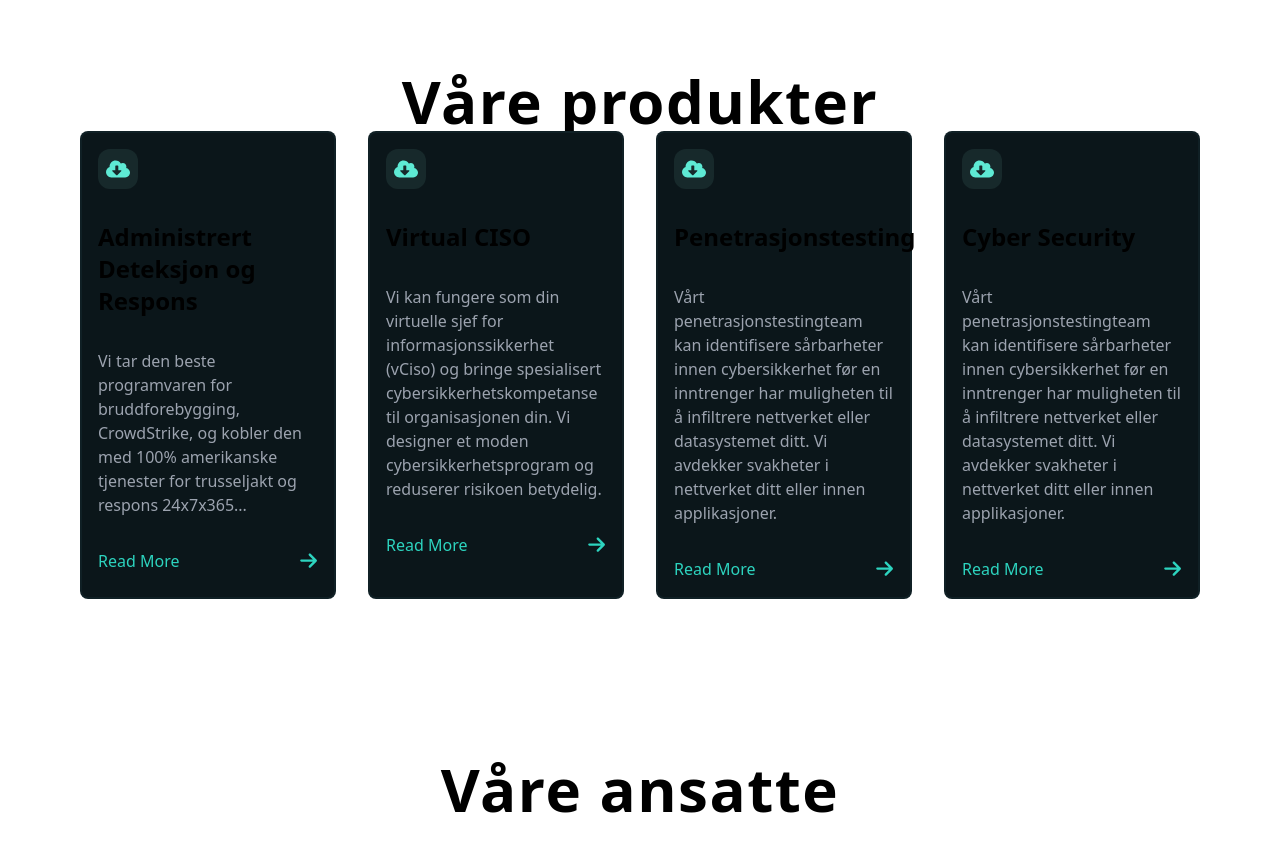
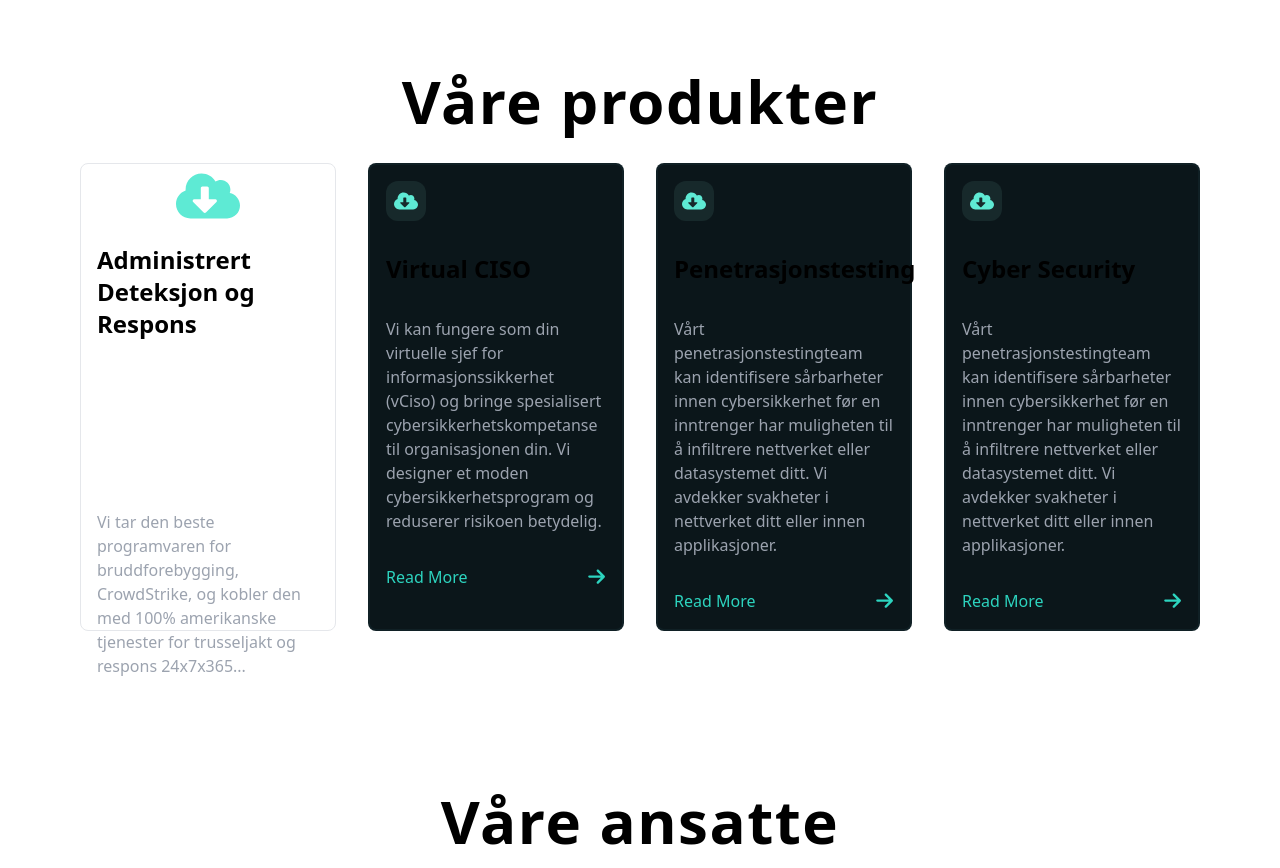
Before and after one commit to lukasolsen/cybersec, a React (Vite) app: page / in a window 1280 px wide. Shown: the part 1280-2148 px from the top of the page. Built offline with nearby package versions, Linux system fonts and the light colour scheme.

Commit message:
Update Card component with corrected description prop name in Card.tsx

```diff
--- a/src/components/Card.tsx
+++ b/src/components/Card.tsx
@@ -4,13 +4,13 @@ type CardProps = {
   title: string;
   icon: React.ReactNode;
 
-  descripton: string;
+  description: string;
 
   link: string;
 };
 
 export const Card: React.FC<CardProps> = ({
-  descripton,
+  description,
   icon,
   link,
   title,
@@ -23,7 +23,7 @@ export const Card: React.FC<CardProps> = ({
 
       <h1 className="text-2xl font-bold">{title}</h1>
 
-      <p className="text-gray-400">{descripton}</p>
+      <p className="text-gray-400">{description}</p>
 
       <a
         className="w-full text-teal-400 flex flex-row items-center justify-between"
--- /dev/null
+++ b/src/components/ProductCard.tsx
@@ -0,0 +1,26 @@
+type ProductCardProps = {
+  title: string;
+  icon: React.ReactNode;
+
+  description: string;
+};
+
+export const ProductCard: React.FC<ProductCardProps> = ({
+  description,
+  icon,
+  title,
+}) => {
+  return (
+    <div className="border rounded-lg h-full">
+      <span className="z-10 size-16 flex justify-center items-center w-full">
+        {icon}
+      </span>
+
+      <div className="p-4 flex flex-col justify-between h-full">
+        <h1 className="text-2xl font-bold">{title}</h1>
+
+        <p className="text-gray-400">{description}</p>
+      </div>
+    </div>
+  );
+};
--- a/src/routes/index.tsx
+++ b/src/routes/index.tsx
@@ -3,6 +3,7 @@ import { Card } from "../components/Card";
 import { FaCloudDownloadAlt } from "react-icons/fa";
 import { Timeline } from "../components/Timeline";
 import { useMemo } from "react";
+import { ProductCard } from "../components/ProductCard";
 
 const Index: React.FC = () => {
   const [timelineItems] = useMemo(() => {
@@ -53,28 +54,28 @@ const Index: React.FC = () => {
       </section>
 
       <section className="p-20" id="brief">
-        <div className="grid grid-cols-4 gap-8">
+        <div className="grid grid-cols-1 sm:grid-cols-1 md:grid-cols-2 lg:grid-cols-3 xl:grid-cols-4 gap-8">
           <Card
             title="Administrert Deteksjon og Respons"
-            descripton="Vi tar den beste programvaren for bruddforebygging, CrowdStrike, og kobler den med 100% amerikanske tjenester for trusseljakt og respons 24x7x365..."
+            description="Vi tar den beste programvaren for bruddforebygging, CrowdStrike, og kobler den med 100% amerikanske tjenester for trusseljakt og respons 24x7x365..."
             link="/cyber-security"
             icon={<FaCloudDownloadAlt className="text-teal-300" />}
           />
           <Card
             title="Virtual CISO"
-            descripton="Vi kan fungere som din virtuelle sjef for informasjonssikkerhet (vCiso) og bringe spesialisert cybersikkerhetskompetanse til organisasjonen din. Vi designer et moden cybersikkerhetsprogram og reduserer risikoen betydelig."
+            description="Vi kan fungere som din virtuelle sjef for informasjonssikkerhet (vCiso) og bringe spesialisert cybersikkerhetskompetanse til organisasjonen din. Vi designer et moden cybersikkerhetsprogram og reduserer risikoen betydelig."
             link="/cyber-security"
             icon={<FaCloudDownloadAlt className="text-teal-300" />}
           />
           <Card
             title="Penetrasjonstesting"
-            descripton="Vårt penetrasjonstestingteam kan identifisere sårbarheter innen cybersikkerhet før en inntrenger har muligheten til å infiltrere nettverket eller datasystemet ditt. Vi avdekker svakheter i nettverket ditt eller innen applikasjoner."
+            description="Vårt penetrasjonstestingteam kan identifisere sårbarheter innen cybersikkerhet før en inntrenger har muligheten til å infiltrere nettverket eller datasystemet ditt. Vi avdekker svakheter i nettverket ditt eller innen applikasjoner."
             link="/cyber-security"
             icon={<FaCloudDownloadAlt className="text-teal-300" />}
           />
           <Card
             title="Cyber Security"
-            descripton="Vårt penetrasjonstestingteam kan identifisere sårbarheter innen cybersikkerhet før en inntrenger har muligheten til å infiltrere nettverket eller datasystemet ditt. Vi avdekker svakheter i nettverket ditt eller innen applikasjoner."
+            description="Vårt penetrasjonstestingteam kan identifisere sårbarheter innen cybersikkerhet før en inntrenger har muligheten til å infiltrere nettverket eller datasystemet ditt. Vi avdekker svakheter i nettverket ditt eller innen applikasjoner."
             link="/cyber-security"
             icon={<FaCloudDownloadAlt className="text-teal-300" />}
           />
@@ -82,31 +83,30 @@ const Index: React.FC = () => {
       </section>
 
       <section className="p-20" id="products">
-        <h1 className="text-6xl font-bold text-center w-full tracking-wide">
+        <h1 className="text-6xl font-bold text-center w-full tracking-wide mb-8">
           Våre produkter
         </h1>
-        <div className="grid grid-cols-4 gap-8">
-          <Card
+        <div className="grid grid-cols-4 sm:grid-cols-1 md:grid-cols-2 lg:grid-cols-3 xl:grid-cols-4 gap-8">
+          <ProductCard
             title="Administrert Deteksjon og Respons"
-            descripton="Vi tar den beste programvaren for bruddforebygging, CrowdStrike, og kobler den med 100% amerikanske tjenester for trusseljakt og respons 24x7x365..."
-            link="/cyber-security"
-            icon={<FaCloudDownloadAlt className="text-teal-300" />}
+            description="Vi tar den beste programvaren for bruddforebygging, CrowdStrike, og kobler den med 100% amerikanske tjenester for trusseljakt og respons 24x7x365..."
+            icon={<FaCloudDownloadAlt className="text-teal-300 size-16" />}
           />
           <Card
             title="Virtual CISO"
-            descripton="Vi kan fungere som din virtuelle sjef for informasjonssikkerhet (vCiso) og bringe spesialisert cybersikkerhetskompetanse til organisasjonen din. Vi designer et moden cybersikkerhetsprogram og reduserer risikoen betydelig."
+            description="Vi kan fungere som din virtuelle sjef for informasjonssikkerhet (vCiso) og bringe spesialisert cybersikkerhetskompetanse til organisasjonen din. Vi designer et moden cybersikkerhetsprogram og reduserer risikoen betydelig."
             link="/cyber-security"
             icon={<FaCloudDownloadAlt className="text-teal-300" />}
           />
           <Card
             title="Penetrasjonstesting"
-            descripton="Vårt penetrasjonstestingteam kan identifisere sårbarheter innen cybersikkerhet før en inntrenger har muligheten til å infiltrere nettverket eller datasystemet ditt. Vi avdekker svakheter i nettverket ditt eller innen applikasjoner."
+            description="Vårt penetrasjonstestingteam kan identifisere sårbarheter innen cybersikkerhet før en inntrenger har muligheten til å infiltrere nettverket eller datasystemet ditt. Vi avdekker svakheter i nettverket ditt eller innen applikasjoner."
             link="/cyber-security"
             icon={<FaCloudDownloadAlt className="text-teal-300" />}
           />
           <Card
             title="Cyber Security"
-            descripton="Vårt penetrasjonstestingteam kan identifisere sårbarheter innen cybersikkerhet før en inntrenger har muligheten til å infiltrere nettverket eller datasystemet ditt. Vi avdekker svakheter i nettverket ditt eller innen applikasjoner."
+            description="Vårt penetrasjonstestingteam kan identifisere sårbarheter innen cybersikkerhet før en inntrenger har muligheten til å infiltrere nettverket eller datasystemet ditt. Vi avdekker svakheter i nettverket ditt eller innen applikasjoner."
             link="/cyber-security"
             icon={<FaCloudDownloadAlt className="text-teal-300" />}
           />
```
